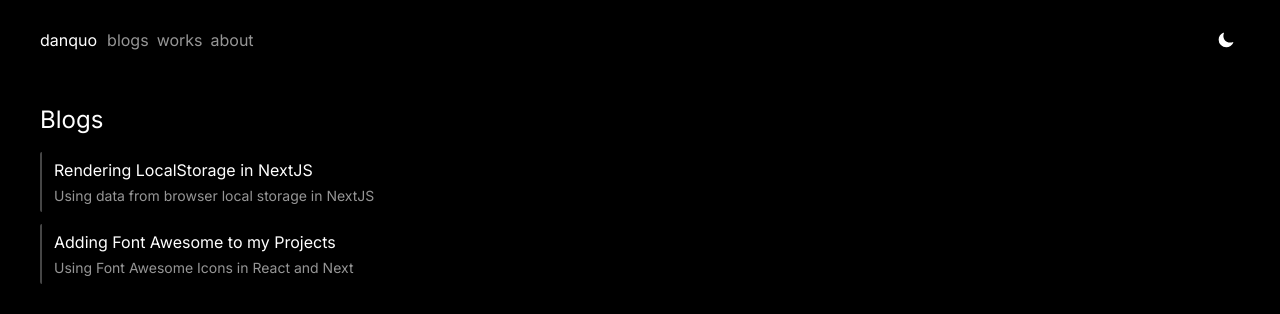
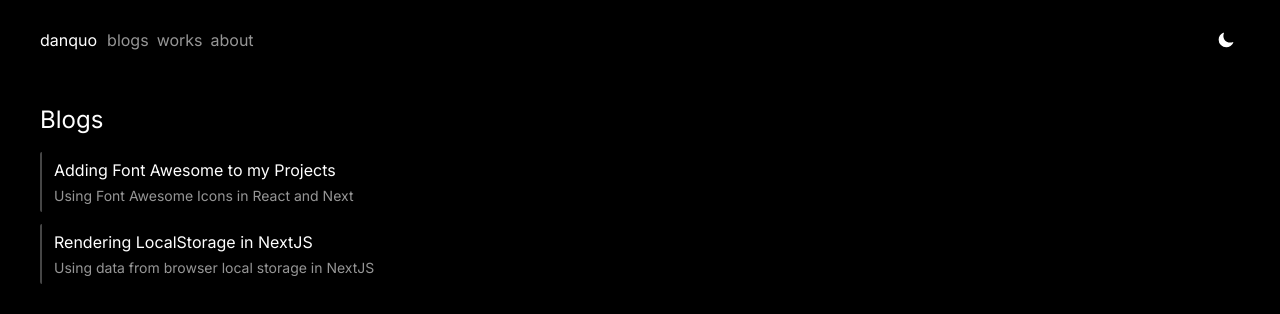
Before and after one commit to danquox/personal-site, a Next.js app: page /blogs in a window 1280 px wide. Shown: the top 314 px of the page. Built offline with nearby package versions, Linux system fonts and the light colour scheme.

Commit message:
reverse blog flow

```diff
--- a/src/pages/blogs.tsx
+++ b/src/pages/blogs.tsx
@@ -11,7 +11,7 @@
                 initial="hidden"
                 animate="visible"
             >
-                {BlogData.map(blog => {
+                {BlogData.reverse().map(blog => {
                     return (
                     <motion.a className="flex flex-col border-l-2 border-[rgb(200,200,200)] dark:border-[rgb(70,70,70)] text-black dark:text-white w-full py-1.5 px-3 rounded-l-sm" href={`/blogs/${blog.id}`} variants={containerChildren}>
                         <p>{blog.data.title}</p>
```
